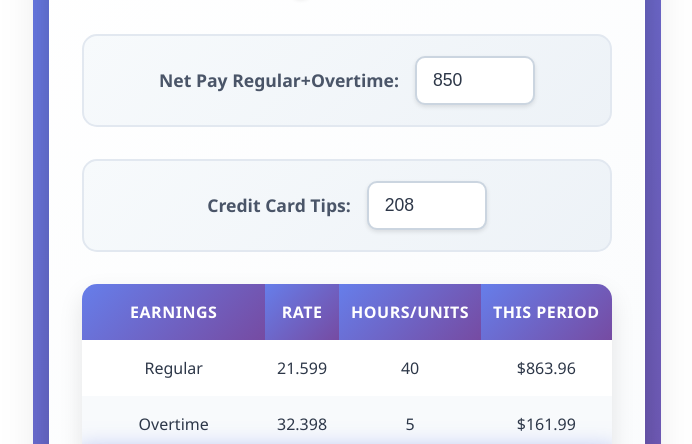
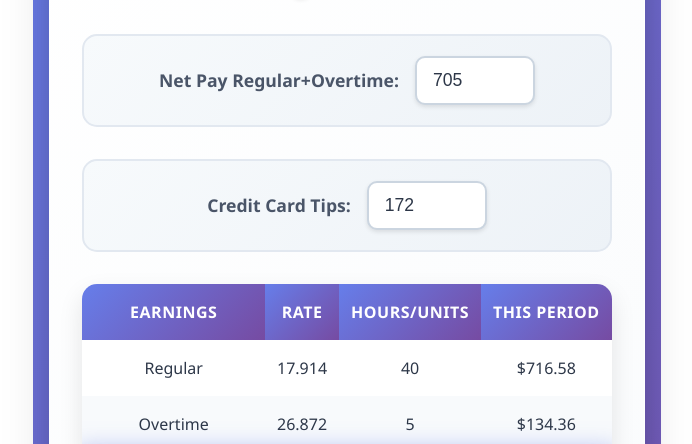
Before and after one commit to Yeinier22/Don-Pan_Maidelin, a React (Vite) app: page / in a window 1280 px wide. Shown: the part 170-614 px from the top of the page, without its empty margins (293-985 px from the left). Built offline with nearby package versions, Linux system fonts and the light colour scheme.

Commit message:
update state creditCard

```diff
--- a/src/App.jsx
+++ b/src/App.jsx
@@ -4,10 +4,10 @@ import './App.css';
 
 function App() {
   // Estado para el valor neto (input principal)
-  const [netEarnings, setNetEarnings] = useState(850);
-  const [inputValue, setInputValue] = useState('850');
+  const [netEarnings, setNetEarnings] = useState(705);
+  const [inputValue, setInputValue] = useState('705');
   const [creditCardTips, setCreditCardTips] = useState(208);
-  const [creditCardInputValue, setCreditCardInputValue] = useState('208');
+  const [creditCardInputValue, setCreditCardInputValue] = useState('172');
   const [animateValues, setAnimateValues] = useState(false);
   const [isFullscreen, setIsFullscreen] = useState(true);
 
```
